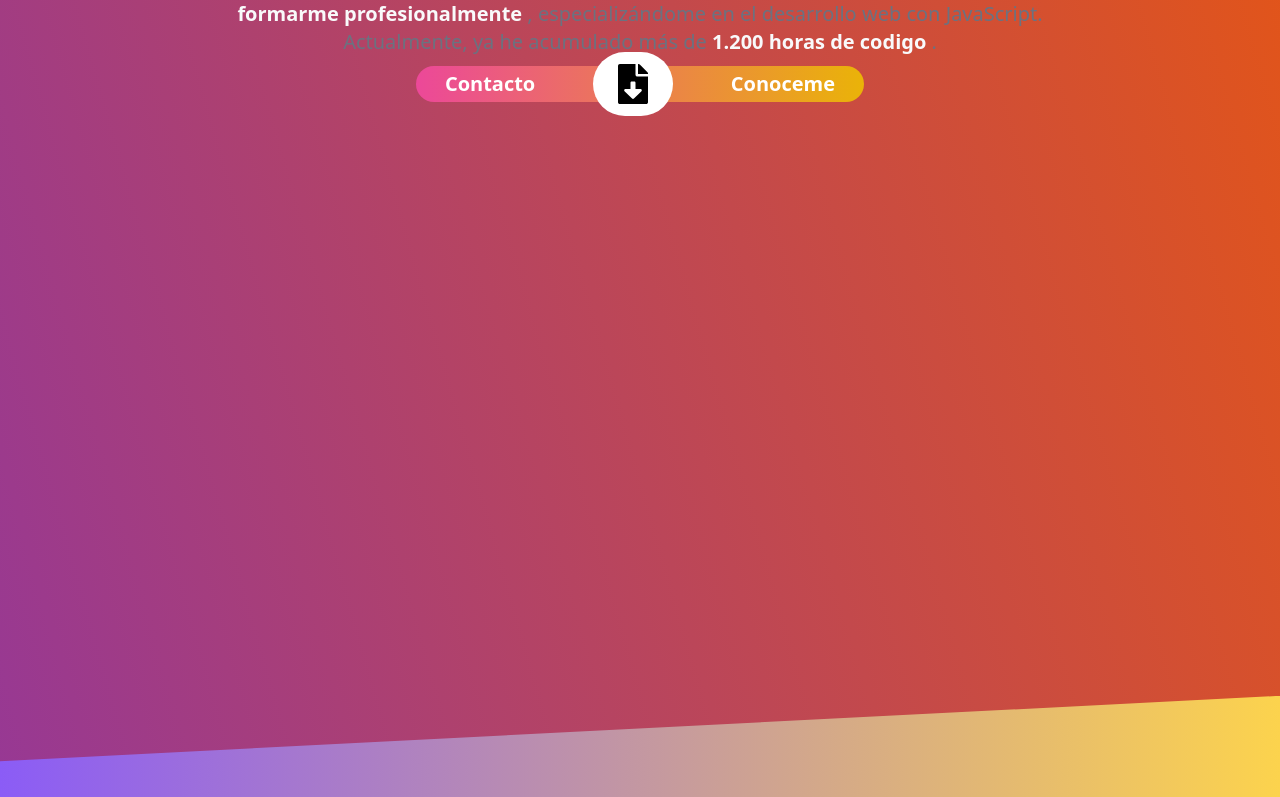
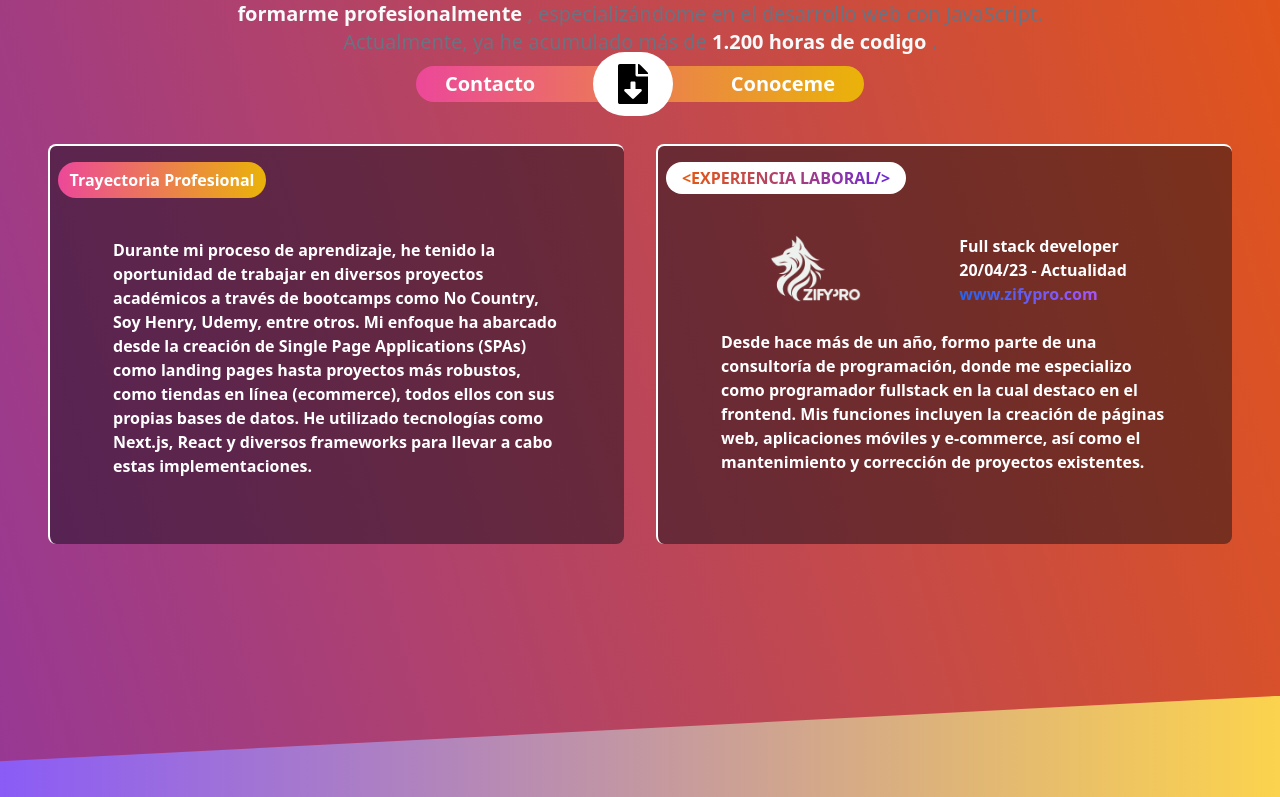
Before and after one commit to zuoki/porfolio2024, a React (Vite) app: page / in a window 1280 px wide. Shown: the part 666-1463 px from the top of the page. Built offline with nearby package versions, Linux system fonts and the light colour scheme.

Commit message:
porfolio pc suport 1.0.5

```diff
--- a/src/About/About.css
+++ b/src/About/About.css
@@ -63,9 +63,8 @@
     0%{
         scale: 75%;
     }
-    80%{
-        scale:105%
-    }
+
+
     100%{
         scale: 100%;
     }
--- a/src/Header/Header.css
+++ b/src/Header/Header.css
@@ -1,16 +1,16 @@
 
 
 
-#J-titulo{
+#J-tituloc{
     animation: presentacion 1s;
 
 }
 @keyframes presentacion{
-    0%{
-        scale: 75%;
+    from{
+        scale: 35%;
     }
 
-    100%{
+    to{
         scale: 100%;
     }
 
--- a/src/Header/Header.jsx
+++ b/src/Header/Header.jsx
@@ -16,7 +16,7 @@ function Header() {
       <form class="flex-auto   ">
         <div class="flex flex-wrap">
 
-          <div id="J-titulo" class="select-none w-full flex-none mt-2 order-1 text-3xl  font-bold text-white  sm:flex sm:justify-center sm:text-4xl  xl:text-6xl sm:mt-10 hover:scale-105 duration-700 hover:translate-x-1">
+          <div id="J-tituloc" class="select-none w-full flex-none mt-2 order-1 text-3xl  font-bold text-white  sm:flex sm:justify-center sm:text-4xl  xl:text-6xl sm:mt-10 hover:scale-105 duration-700 ">
             Jonathan Gabriel Juarez
           </div>
         </div>
--- a/src/Pc/AboutPc/AboutPc.jsx
+++ b/src/Pc/AboutPc/AboutPc.jsx
@@ -2,7 +2,7 @@ import React from 'react'
 
 const AboutPc = () => {
   return (
-    <section>
+    <section  id="mi-div3" className=''>
         <div className='flex justify-center select-none'>
 
         <h1 class=" mt-20  text-4xl font-extrabold leading-none tracking-tight text-gray-900 md:text-5xl lg:text-6xl dark:text-white  block mx-auto mb-6 ">Full stack Developer</h1>
--- a/src/Pc/ExpPc/ExpPc.jsx
+++ b/src/Pc/ExpPc/ExpPc.jsx
@@ -6,8 +6,8 @@ import React, { useState, useEffect } from 'react';
 
 const ExpPc = () => {
     return (
-        <section id="mi-div2"  className='flex justify-center '>
-            <article  className=' text-white font-semibold font-sans border-solid  border-t-2 border-l-2 p-2 border-white  m-4  pt-4 pb-4 rounded-lg bg-gray-950 bg-opacity-45   w-[45vw] h-[50vh] 2xl:h-[33vh] 2xl:w-[38vw]  mb-14   '>
+        <section id="mi-div3"  className='flex justify-center '>
+            <article  className='hover:scale-105 transition  hover:bg-gray-400 hover:text-slate-800 text-white font-semibold font-sans border-solid  border-t-2 border-l-2 p-2 border-white  m-4  pt-4 pb-4 rounded-lg bg-gray-950 bg-opacity-45   w-[45vw] h-[50vh] 2xl:h-[33vh] 2xl:w-[38vw]  mb-14   '>
                 <h2 className='select-none w-52 h-9 rounded-full flex items-center justify-around bg-gradient-to-r from-pink-500 to-yellow-500 peer-checked:text-white text-white font-semibold font-sans'>
                     Trayectoria Profesional
                 </h2>
@@ -19,8 +19,8 @@ const ExpPc = () => {
             </article>
 
 
-            <article className='text-white font-semibold font-sans border-solid  border-t-2 border-l-2 p-2 border-white  m-4  pt-4 pb-4 rounded-lg bg-gray-950 bg-opacity-45   w-[45vw] h-[50vh] 2xl:h-[33vh] 2xl:w-[38vw]  '>
-                <div className='rounded-3xl bg-white w-60 flex justify-center h-8'>
+            <article className='hover:scale-105 transition  hover:bg-gray-400 hover:text-slate-800 text-white font-semibold font-sans border-solid  border-t-2 border-l-2 p-2 border-white  m-4  pt-4 pb-4 rounded-lg bg-gray-950 bg-opacity-45   w-[45vw] h-[50vh] 2xl:h-[33vh] 2xl:w-[38vw]  '>
+                <div className=' rounded-3xl bg-white w-60 flex justify-center h-8'>
                     <h2 className=' select-none font-semibold font-sans text-transparent  bg-clip-text bg-gradient-to-r  from-orange-600  to-violet-700 mt-1'> {"<EXPERIENCIA LABORAL/>"}</h2>
                 </div>
                 <div className='w-[35vw] h-[40vh] flex items-center 2xl:w-[35vw] 2xl:h-[23vh] mx-auto'>
--- a/src/Pc/ProyectosPc/ProyectPc.css
+++ b/src/Pc/ProyectosPc/ProyectPc.css
@@ -4,7 +4,7 @@
 
     animation-timeline: --Experiencia;
     animation-name: esp;
-    animation-range: entry 35% cover 55%;
+    animation-range: entry 20% cover 35%;
     animation-fill-mode:both;
 
 }
@@ -43,3 +43,7 @@
     animation-fill-mode:both;
 
 }
+
+#mi-div3{
+    animation: esp1 1s;
+}
```
